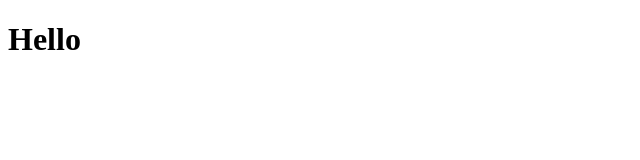
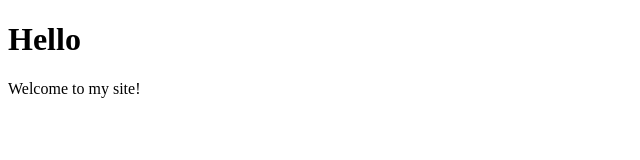
Before and after one commit to PandelisZ/bullhacks-gitworkshop, a plain HTML site: page index.html in a window 1280 px wide. Shown: the whole page, without its empty margins (0-640 px from the left). Drawn offline with Linux system fonts and the light colour scheme.

Commit message:
added welcome message

```diff
--- a/index.html
+++ b/index.html
@@ -6,5 +6,6 @@
 </head>
 <body>
 <h1>Hello</h1>
+<p>Welcome to my site!<p>
 </body>
 </html>
```
